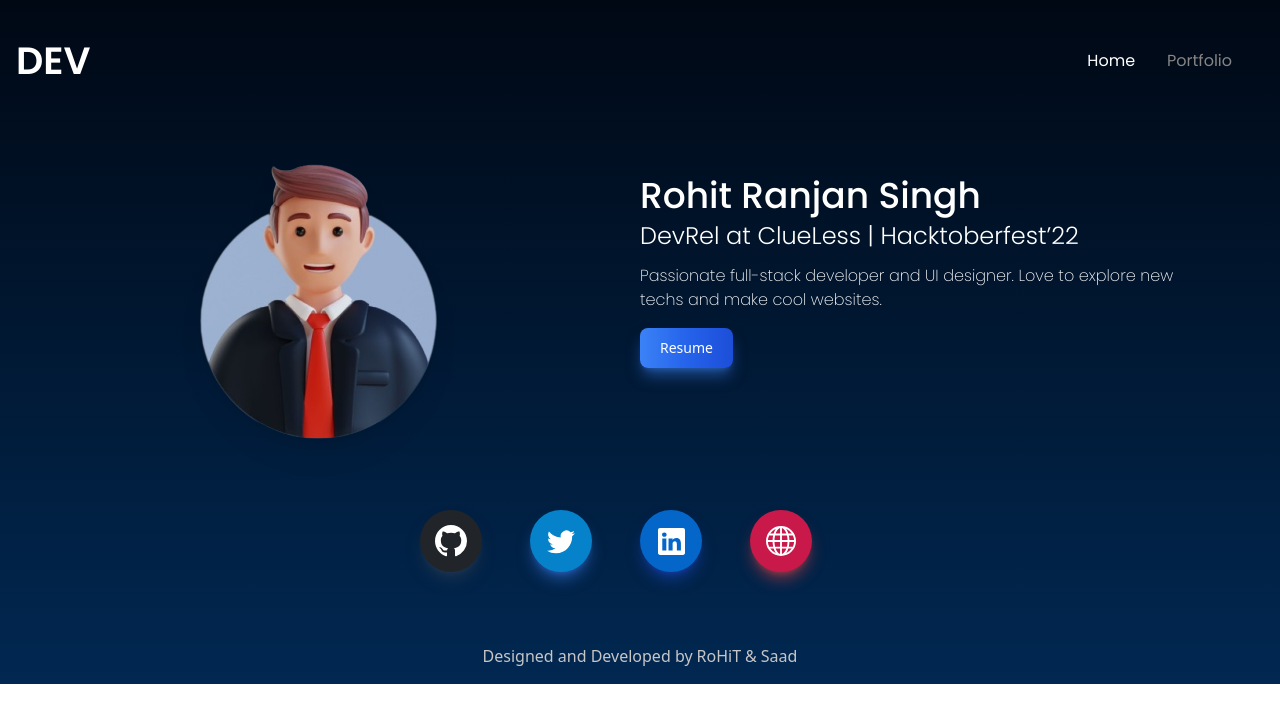
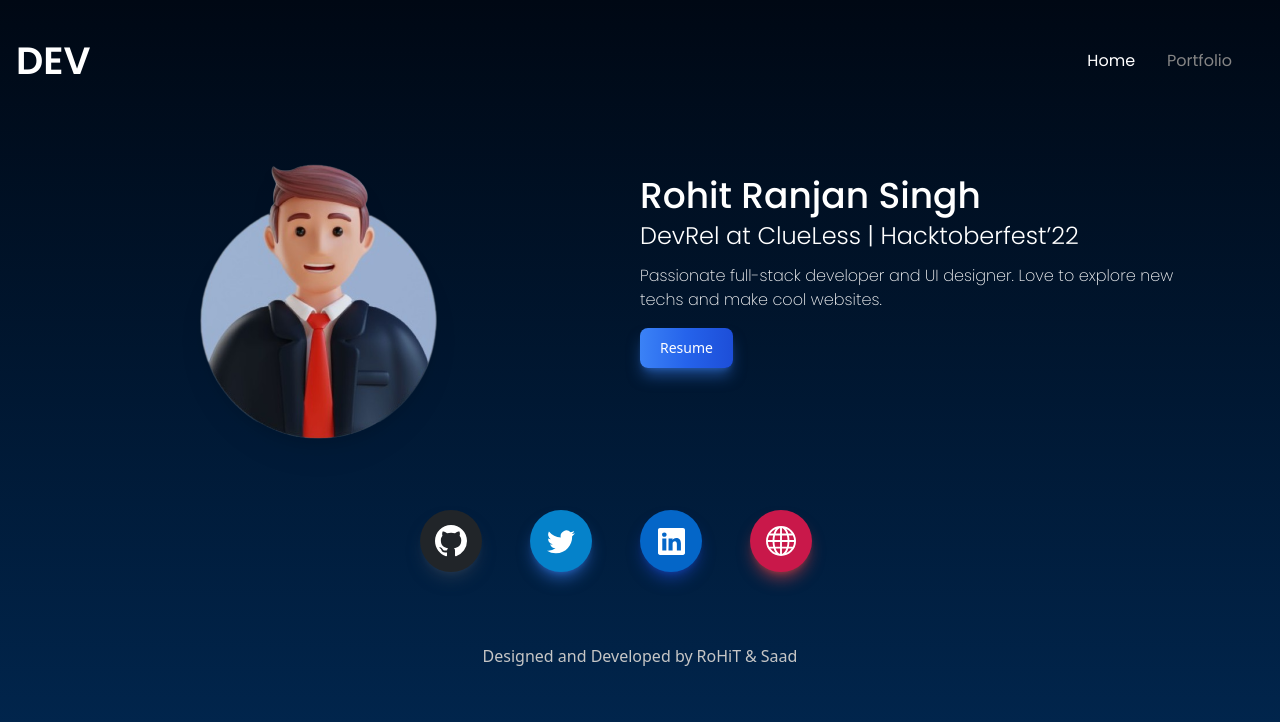
Before and after one commit to rohitranjan-2702/dev-landing-page, a React (Vite) app: page / in a window 1280 px wide. Shown: the top 722 px of the page. Built offline with nearby package versions, Linux system fonts and the light colour scheme.

Commit message:
commit-1

```diff
--- a/package.json
+++ b/package.json
@@ -22,6 +22,6 @@
     "autoprefixer": "^10.4.13",
     "postcss": "^8.4.21",
     "tailwindcss": "^3.2.6",
-    "vite": "^4.1.0"
+    "vite": "^4.3.7"
   }
 }
--- a/src/components/home.jsx
+++ b/src/components/home.jsx
@@ -8,7 +8,7 @@ const Home = () => {
   const navigate = useNavigate();
   return (
     <>
-      <div className="bg-gradient-to-b from-blackk to-bluee">
+      <div className="bg-gradient-to-b h-screen from-blackk to-bluee">
         <header>
           <div className="container mx-auto py-4">
             <nav className="flex justify-between">
--- a/src/components/portfolio.jsx
+++ b/src/components/portfolio.jsx
@@ -20,7 +20,7 @@ const Project = () => {
       </header>
 
       <Skills/>
-      <div class='grid grid-cols-1 sm:grid-cols-2 m-10'>
+      <div class='grid grid-cols-1 sm:grid-cols-2 mx-10'>
       <ProjectCard/>
       <ProjectCard/>
       <ProjectCard/>
--- a/src/index.css
+++ b/src/index.css
@@ -7,3 +7,14 @@
 * {
   scroll-behavior: smooth;
 }
+
+/* Hide scrollbar for Chrome, Safari and Opera */
+*::-webkit-scrollbar {
+  display: none;
+}
+
+/* Hide scrollbar for IE, Edge and Firefox */
+*{
+  -ms-overflow-style: none;  /* IE and Edge */
+  scrollbar-width: none;  /* Firefox */
+}
```
Also changed, not shown: 1 other file (tests, documents, lock files or other folders).
